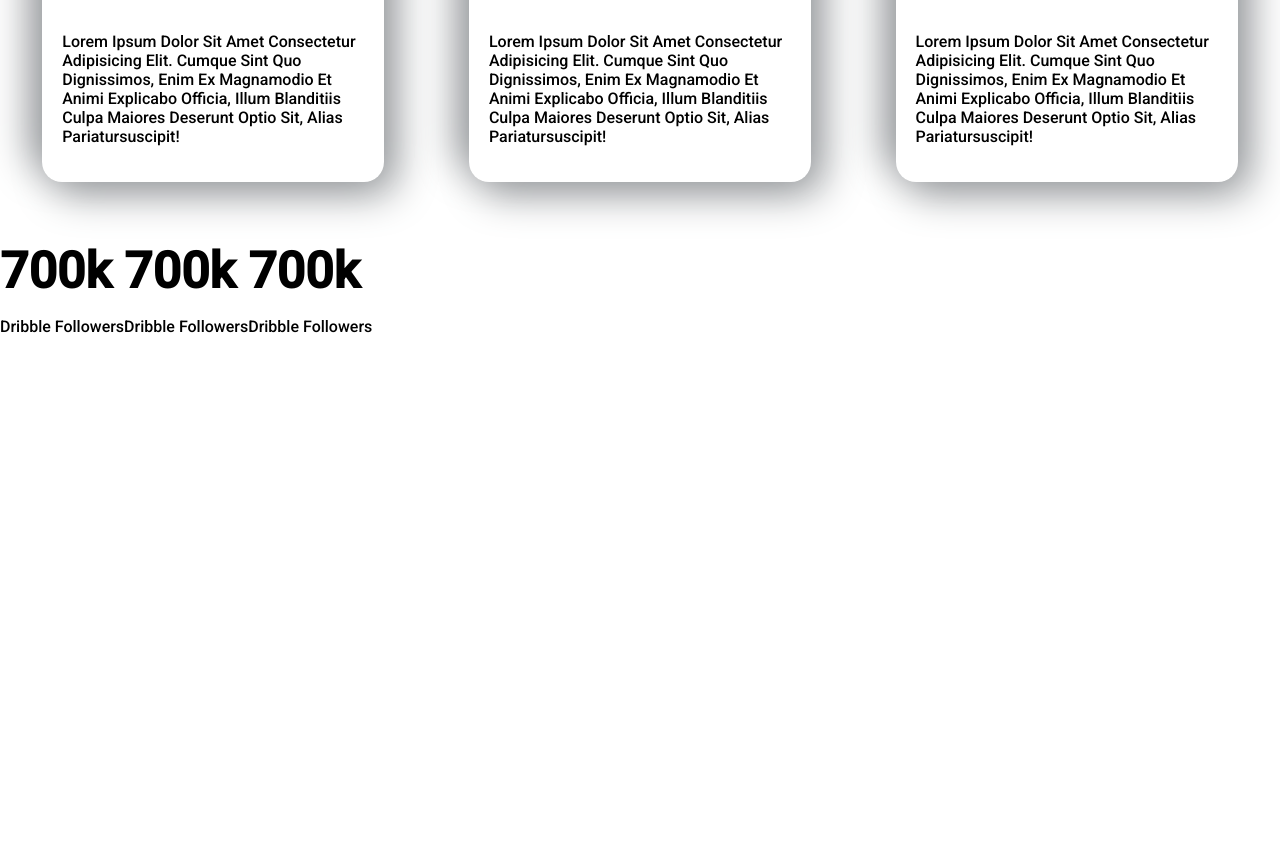
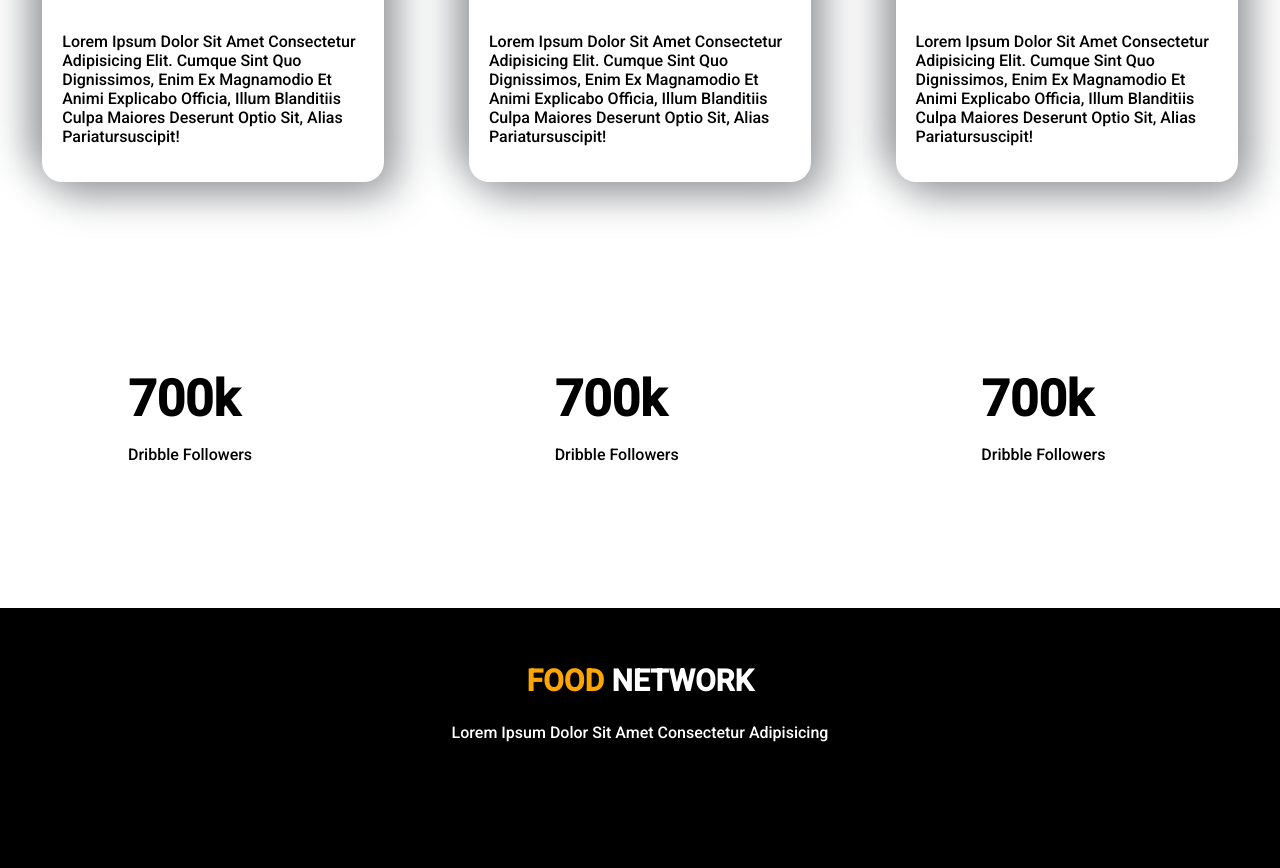
Before and after one commit to Farjana-Fariha/Assignment-1, a plain HTML site: page index.html in a window 1280 px wide. Shown: the part 1954-2822 px from the top of the page. Before the commit the page ends 2306 px from the top, so only its background shows below. Drawn offline with Linux system fonts and the light colour scheme.

Commit message:
full assignment

```diff
--- a/index.html
+++ b/index.html
@@ -84,7 +84,13 @@
             <p>dribble followers</p>
         </div>
     </section>
-
+    <!-- Footer area started -->
+    <section class="footer">
+        <div class="footer-text">
+            <h2><span>Food</span> network</h2>
+            <p>Lorem ipsum dolor sit amet consectetur adipisicing</p>
+        </div>
+    </section>
 </body>
 
 </html>
--- a/style.css
+++ b/style.css
@@ -73,10 +73,7 @@ body{
 }
 
   /* Recipi Area CSS */
-  .recipi-text h1 {
-	font-size: 36px;
-    color: #707070;
-}
+
   .each-box {
 	width: 30%;
 	margin: 3.3%;
@@ -96,12 +93,33 @@ body{
 	text-align: center;
 	padding: 0 20%;
 }
-
- /* Optional Area CSS */
-
+.recipi-text h1 {
+	font-size: 36px;
+    color: #707070;
+}
+.each-counting {
+	width: 15%;
+	margin: 10%;
+}
 .each-counting h1 {
 	font-size: 50px;
 	line-height: 10px;
 }
 
  /* Footer Area CSS */
+ .footer-text {
+	background: black;
+	width: 100%;
+	height: 230px;
+	text-align: center;
+	color: white;
+	padding-top: 30px;
+}
+.footer-text h2 {
+	font-size: 30px;
+	font-weight: bold;
+	text-transform: uppercase;
+}
+.footer-text span {
+	color: orange;
+}
```
